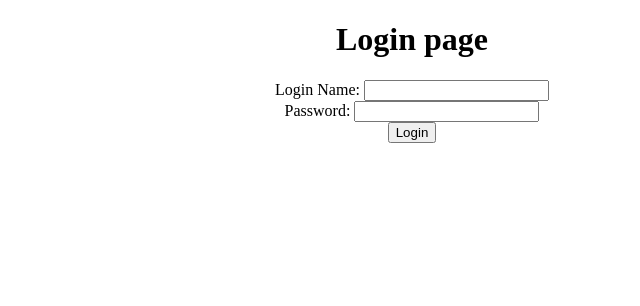
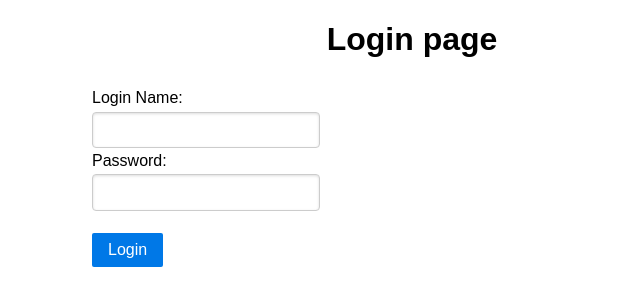
Before and after one commit to homan46/hmn, a plain HTML site: page public/views/login.html in a window 1280 px wide. Shown: the whole page, without its empty margins (228-868 px from the left). Drawn offline with nearby package versions, Linux system fonts and the light colour scheme.

Commit message:
add PureCSS to login page

```diff
--- a/public/views/login.html
+++ b/public/views/login.html
@@ -4,28 +4,41 @@
     <meta charset="UTF-8">
     <meta name="viewport" content="width=device-width, initial-scale=1.0">
     <title>hmn</title>
+    <link rel="stylesheet" href="https://cdn.jsdelivr.net/npm/purecss@3.0.0/build/pure-min.css" integrity="sha384-X38yfunGUhNzHpBaEBsWLO+A0HDYOQi8ufWDkZ0k9e0eXz/tH3II7uKZ9msv++Ls" crossorigin="anonymous">
     <style>
         h1{
             text-align: center;
         }
 
         #loginForm{
-            text-align: center;
+            margin: 0 auto;
+            width: 50%;
+            min-width: 300px;
         }
+
     </style>
 </head>
 <body>
     <h1>Login page</h1>
 
-    <form id="loginForm" method="post" action="/api/v1/session">
-        <label>Login Name:</label>
-        <input type="text" name="userName" />
-        <br/>
-        <label>Password:</label>
-        <input type="password" name="password" />
-        <br/>
-        <input type="submit" value="Login"/>
-        <input type="hidden" name="csrf" value="{{.csrf_token}}" />
+    <form id="loginForm" method="post" action="/api/v1/session" class="pure-form  pure-form-stacked ">
+        <fieldset>
+            <div class="pure-control-group">
+                <label>Login Name:</label>
+                <input type="text" name="userName" />
+            </div>
+
+            <div class="pure-control-group">
+                <label>Password:</label>
+                <input type="password" name="password" />
+            </div>
+            </br>
+            <div class="pure-controls">
+                <input type="submit" value="Login" class="pure-button pure-button-primary"/>
+            </div>
+
+            <input type="hidden" name="csrf" value="{{.csrf_token}}" />
+        </fieldset>
     </form>
 </body>
 </html>
```
